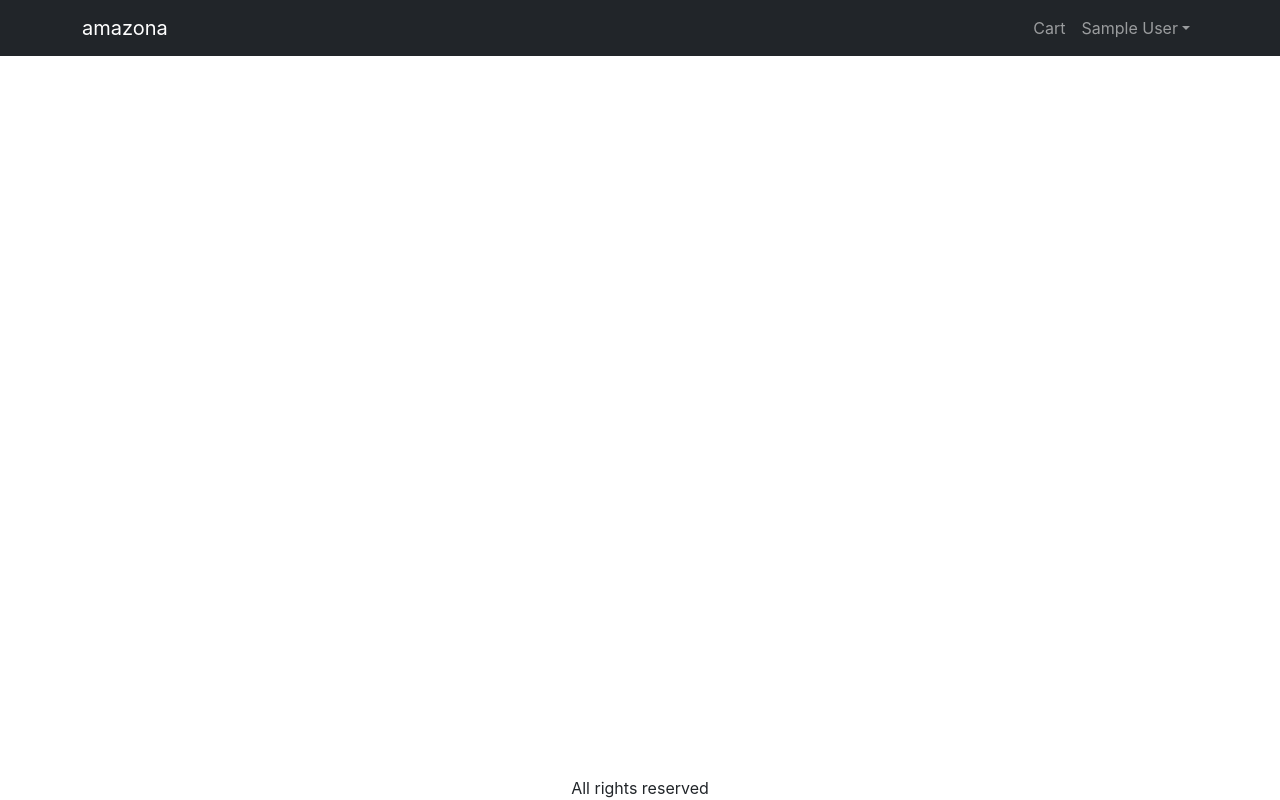
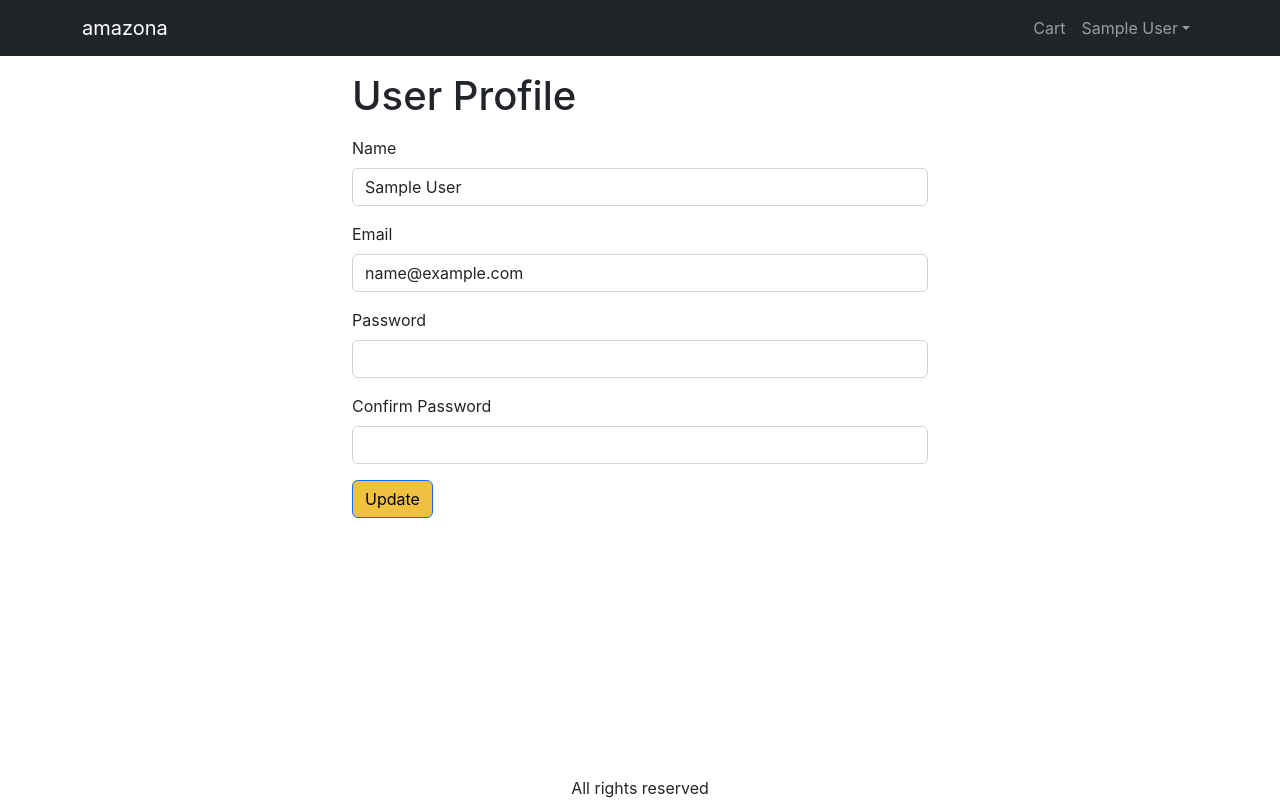
Before and after one commit to ivanzkh/amazona, a React (Create React App) app in the folder frontend/: page /profile in a window 1280 px wide. Built offline with nearby package versions, Linux system fonts and the light colour scheme; sample sign-in values are in the browser's storage.

Commit message:
32. Create Profile Screen

```diff
--- a/frontend/src/App.js
+++ b/frontend/src/App.js
@@ -19,6 +19,7 @@
 import PlaceOrderScreen from './screens/PlaceOrderScreen';
 import OrderScreen from './screens/OrderScreen';
 import OrderHistoryScreen from './screens/OrderHistoryScreen';
+import ProfileScreen from './screens/ProfileScreen';
 
 function App() {
   const { state, dispatch: ctxDispatch } = useContext(Store);
@@ -29,6 +30,7 @@
     localStorage.removeItem('userInfo');
     localStorage.removeItem('shippingAddress');
     localStorage.removeItem('paymentMethod');
+    window.location.href = '/signin';
   };
   return (
     <BrowserRouter>
@@ -85,6 +87,7 @@
               <Route path="/cart" element={<CartScreen />} />
               <Route path="/signin" element={<SigninScreen />} />
               <Route path="/signup" element={<SignupScreen />} />
+              <Route path="/profile" element={<ProfileScreen />} />
               <Route path="/placeorder" element={<PlaceOrderScreen />} />
               <Route path="/order/:id" element={<OrderScreen />}></Route>
               <Route
--- /dev/null
+++ b/frontend/src/screens/ProfileScreen.js
@@ -0,0 +1,108 @@
+import React, { useContext, useReducer, useState } from 'react';
+import { Helmet } from 'react-helmet-async';
+import Form from 'react-bootstrap/Form';
+import Button from 'react-bootstrap/Button';
+import { Store } from '../Store';
+import { toast } from 'react-toastify';
+import { getError } from '../utils';
+import axios from 'axios';
+
+const reducer = (state, action) => {
+  switch (action.type) {
+    case 'UPDATE_REQUEST':
+      return { ...state, loadingUpdate: true };
+    case 'UPDATE_SUCCESS':
+      return { ...state, loadingUpdate: false };
+    case 'UPDATE_FAIL':
+      return { ...state, loadingUpdate: false };
+
+    default:
+      return state;
+  }
+};
+
+export default function ProfileScreen() {
+  const { state, dispatch: ctxDispatch } = useContext(Store);
+  const { userInfo } = state;
+  const [name, setName] = useState(userInfo.name);
+  const [email, setEmail] = useState(userInfo.email);
+  const [password, setPassword] = useState('');
+  const [confirmPassword, setConfirmPassword] = useState('');
+
+  const [{ loadingUpdate }, dispatch] = useReducer(reducer, {
+    loadingUpdate: false,
+  });
+
+  const submitHandler = async (e) => {
+    e.preventDefault();
+    try {
+      const { data } = await axios.put(
+        '/api/users/profile',
+        {
+          name,
+          email,
+          password,
+        },
+        {
+          headers: { Authorization: `Bearer ${userInfo.token}` },
+        }
+      );
+      dispatch({
+        type: 'UPDATE_SUCCESS',
+      });
+      ctxDispatch({ type: 'USER_SIGNIN', payload: data });
+      localStorage.setItem('userInfo', JSON.stringify(data));
+      toast.success('User updated successfully');
+    } catch (err) {
+      dispatch({
+        type: 'FETCH_FAIL',
+      });
+      toast.error(getError(err));
+    }
+  };
+
+  return (
+    <div className="container small-container">
+      <Helmet>
+        <title>User Profile</title>
+      </Helmet>
+      <h1 className="my-3">User Profile</h1>
+      <form onSubmit={submitHandler}>
+        <Form.Group className="mb-3" controlId="name">
+          <Form.Label>Name</Form.Label>
+          <Form.Control
+            value={name}
+            onChange={(e) => setName(e.target.value)}
+            required
+          />
+        </Form.Group>
+        <Form.Group className="mb-3" controlId="name">
+          <Form.Label>Email</Form.Label>
+          <Form.Control
+            type="email"
+            value={email}
+            onChange={(e) => setEmail(e.target.value)}
+            required
+          />
+        </Form.Group>
+        <Form.Group className="mb-3" controlId="password">
+          <Form.Label>Password</Form.Label>
+          <Form.Control
+            type="password"
+            onChange={(e) => setPassword(e.target.value)}
+          />
+        </Form.Group>
+        <Form.Group className="mb-3" controlId="password">
+          <Form.Label>Confirm Password</Form.Label>
+          <Form.Control
+            type="password"
+            onChange={(e) => setConfirmPassword(e.target.value)}
+          />
+        </Form.Group>
+        <div className="mb-3">
+          <Button type="submit">Update</Button>
+        </div>
+      </form>
+    </div>
+  );
+}
```
Also changed, not shown: 2 other files (tests, documents, lock files or other folders).
